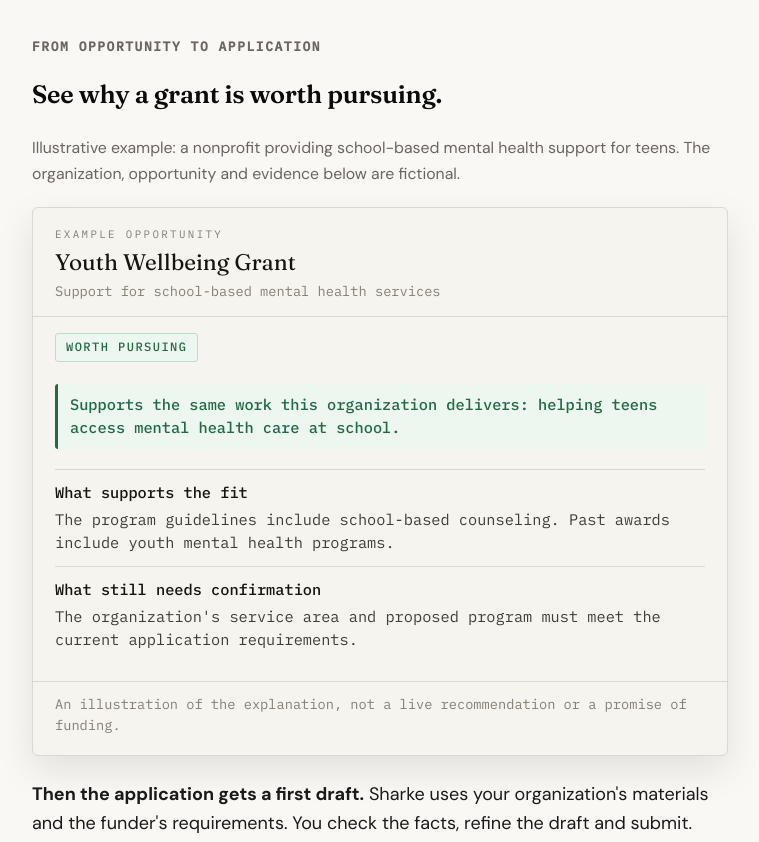
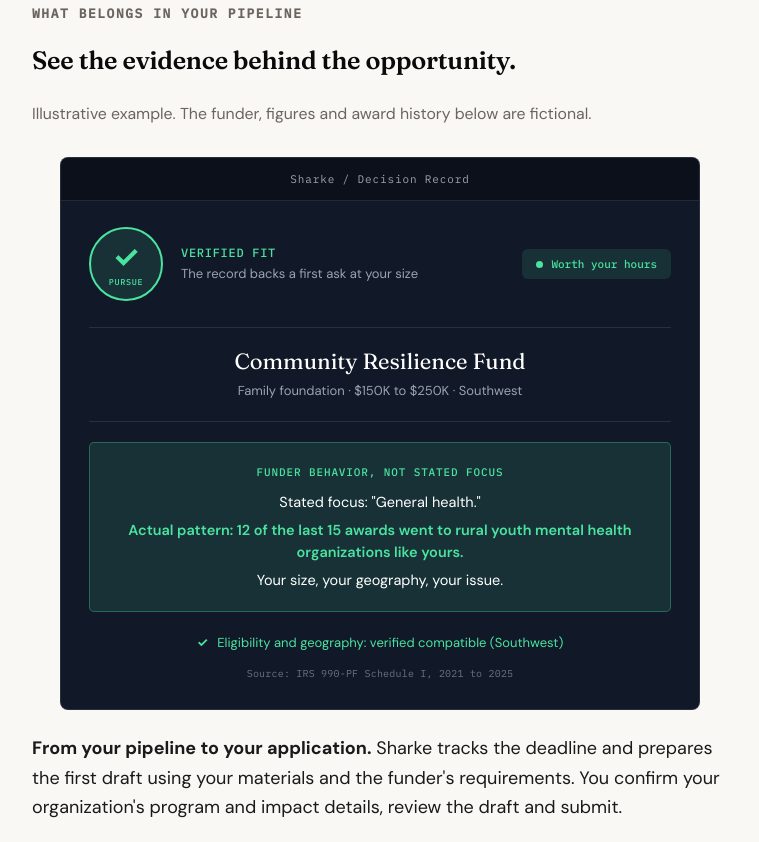
Before and after one commit to Sharke-ai/sharke-website, a website: page grant-director.html in a window 1280 px wide. Shown: the part 784-1626 px from the top of the page, without its empty margins (260-1019 px from the left). Drawn offline with Linux system fonts and the light colour scheme; no server answers; a script that the page names is missing.

Commit message:
Clarify Grant Team pipeline and review role (#15)

```diff
--- a/grant-director.html
+++ b/grant-director.html
@@ -466,6 +466,79 @@
     html { scroll-behavior: auto; }
     .hook h1, .hook .subhead, .hook .eyebrow { animation: none; }
   }
+  /* Static homepage example: the same card, without the carousel. */
+  .decision-dashboard {
+    --bg: #0a0f1a;
+    --bg-2: #111827;
+    --bg-3: #1a2236;
+    --accent: #4AE3A0;
+    --accent-soft: rgba(74,227,160,0.12);
+    --accent-border: rgba(74,227,160,0.32);
+    --warm: #FBBF24;
+    --warm-soft: rgba(251,191,36,0.10);
+    --danger: #F2766B;
+    --ink: #FFFFFF;
+    --ink-2: #D1D5DB;
+    --ink-3: #9CA3AF;
+    --ink-4: #6B7280;
+    --rule: rgba(255,255,255,0.10);
+    --rule-2: rgba(255,255,255,0.18);
+
+    /* Decision Record paper tokens */
+    --paper: #f6f4ef;
+    --paper-ink: #16140f;
+    --paper-ink-2: #403d35;
+    --paper-ink-3: #857f74;
+    --paper-rule: #ddd8cf;
+    --rec-green: #1f6b42;
+    --rec-green-bg: #eef6f0;
+    --rec-red: #8f2424;
+    --rec-red-bg: #fbf1f1;
+
+    --sans: 'DM Sans', -apple-system, BlinkMacSystemFont, sans-serif;
+    --serif: 'Fraunces', Georgia, serif;
+    --mono: 'IBM Plex Mono', monospace;
+  }
+  .decision-dashboard {
+    border: 1px solid var(--rule); background: var(--bg-2);
+    transition: opacity 0.3s ease; border-radius: 8px; overflow: hidden;
+    text-align: left; max-width: 640px; margin: 30px auto 0;
+  }
+  .decision-dashboard.fade-out { opacity: 0; }
+  .dash-bar {
+    display: flex; align-items: center; justify-content: center; position: relative;
+    padding: 12px 18px; background: rgba(0,0,0,0.3); border-bottom: 1px solid var(--rule);
+  }
+  .dash-title { font-family: var(--mono); font-size: 11px; letter-spacing: 0.08em; color: var(--ink-3); }
+  .dash-content { padding: 26px 28px; }
+  .dash-top { display: flex; justify-content: space-between; align-items: center; gap: 18px; margin-bottom: 26px; }
+  .dash-ring {
+    display: flex; flex-direction: column; align-items: center; justify-content: center;
+    width: 74px; height: 74px; border: 2px solid var(--accent); background: var(--accent-soft);
+    flex-shrink: 0; border-radius: 50%;
+  }
+  .dash-glyph { font-size: 1.7rem; font-weight: 700; color: var(--accent); line-height: 1; }
+  .dash-verdict-label { font-family: var(--mono); font-size: 8.5px; color: var(--accent); margin-top: 4px; letter-spacing: 0.08em; text-transform: uppercase; font-weight: 500; text-align: center; line-height: 1.1; }
+  .dash-meta { flex: 1; }
+  .dash-eyebrow { font-family: var(--mono); font-size: 12px; font-weight: 500; color: var(--accent); letter-spacing: 0.06em; text-transform: uppercase; margin-bottom: 5px; line-height: 1.3; }
+  .dash-rank { font-size: 13px; color: var(--ink-3); margin: 0; line-height: 1.4; }
+  .dash-status { display: inline-flex; align-items: center; gap: 8px; background: var(--accent-soft); padding: 6px 14px; border-radius: 6px; flex-shrink: 0; }
+  .dash-status-dot { width: 7px; height: 7px; border-radius: 50%; background: var(--accent); }
+  .dash-status-text { font-family: var(--mono); font-size: 11px; color: var(--accent); font-weight: 500; white-space: nowrap; }
+  .dash-funder { text-align: center; border-top: 1px solid var(--rule); border-bottom: 1px solid var(--rule); padding: 20px 0; margin-bottom: 20px; }
+  .dash-funder-name { font-family: var(--serif); font-size: 22px; font-weight: 400; color: var(--ink); margin-bottom: 5px; line-height: 1.2; }
+  .dash-funder-sub { font-size: 13px; color: var(--ink-3); margin: 0; }
+  .dash-insight { background: var(--accent-soft); border: 1px solid var(--accent-border); padding: 20px 22px; margin-bottom: 20px; border-radius: 5px; text-align: center; }
+  .dash-insight-label { font-family: var(--mono); font-size: 11px; letter-spacing: 0.08em; text-transform: uppercase; color: var(--accent); margin-bottom: 10px; font-weight: 500; }
+  .dash-insight-text { font-size: 14.5px; color: var(--ink); line-height: 1.55; }
+  .dash-insight-text .hl { font-weight: 600; color: var(--accent); display: block; margin: 5px 0; }
+  .dash-verify { display: flex; align-items: center; justify-content: center; gap: 9px; font-size: 13px; color: var(--accent); margin: 0; }
+  .dash-verify-icon { display: inline-flex; font-weight: 700; flex-shrink: 0; }
+  .dash-source { font-family: var(--mono); font-size: 10px; letter-spacing: 0.02em; color: var(--ink-4); text-align: center; margin: 13px 0 0; }
+  @media (max-width: 600px) {
+    .dash-top { flex-direction: column; align-items: flex-start; gap: 14px; }
+    .dash-content { padding: 22px 18px; }
+  }
 </style>
 </head>
 <body>
@@ -481,7 +554,7 @@
     <div class="container">
       <p class="eyebrow">The grant team you can afford</p>
       <h1>Put a grant team behind your mission.</h1>
-      <p class="subhead">You know there are grants that could fund your mission. You don't have time to find and evaluate them, and you can't afford to hire someone who will. So we built the grant team you can afford.</p>
+      <p class="subhead">Sharke builds and maintains a grant pipeline around your funding goal, with grants worth pursuing now and funder relationships to develop for the future.</p>
       <p class="hook-solution">It finds the grants, checks each one against the funder's own record, tracks every deadline, and hands you the first draft of the application. You approve it and you send it.</p>
       <a href="#ss-price-card" class="hook-cta">Start the grant team &rarr;</a>
       <p class="hook-note">From $99 a month for organizations with annual revenue under $1M. Month to month. Cancel anytime.</p>
@@ -490,34 +563,41 @@
 
   <section aria-labelledby="example-title">
     <div class="container">
-      <h3>From opportunity to application</h3>
-      <h2 id="example-title">See why a grant is worth pursuing.</h2>
-      <p class="example-context">Illustrative example: a nonprofit providing school-based mental health support for teens. The organization, opportunity and evidence below are fictional.</p>
-      <div class="record pursue">
-        <div class="rec-head">
-          <div>
-            <div class="rec-brand">Example opportunity</div>
-            <div class="rec-grant">Youth Wellbeing Grant</div>
-            <div class="rec-meta">Support for school-based mental health services</div>
+      <h3>What belongs in your pipeline</h3>
+      <h2 id="example-title">See the evidence behind the opportunity.</h2>
+      <p class="example-context">Illustrative example. The funder, figures and award history below are fictional.</p>
+    <div class="decision-dashboard" id="decision-dashboard">
+      <div class="dash-bar">
+        <span class="dash-title">Sharke / Decision Record</span>
+      </div>
+      <div class="dash-content">
+        <div class="dash-top">
+          <div class="dash-ring">
+            <span class="dash-glyph">&#10003;</span>
+            <span class="dash-verdict-label">Pursue</span>
+          </div>
+          <div class="dash-meta">
+            <p class="dash-eyebrow">Verified fit</p>
+            <p class="dash-rank">The record backs a first ask at your size</p>
+          </div>
+          <div class="dash-status">
+            <span class="dash-status-dot"></span>
+            <span class="dash-status-text">Worth your hours</span>
           </div>
         </div>
-        <div class="rec-verdict">
-          <span class="rec-badge">Worth pursuing</span>
-          <div class="rec-redirect">Supports the same work this organization delivers: helping teens access mental health care at school.</div>
+        <div class="dash-funder">
+          <p class="dash-funder-name">Community Resilience Fund</p>
+          <p class="dash-funder-sub">Family foundation &middot; $150K to $250K &middot; Southwest</p>
         </div>
-        <div class="rec-reasons">
-          <div class="rec-reason">
-            <div class="rec-reason-h">What supports the fit</div>
-            <div class="rec-reason-b">The program guidelines include school-based counseling. Past awards include youth mental health programs.</div>
-          </div>
-          <div class="rec-reason">
-            <div class="rec-reason-h">What still needs confirmation</div>
-            <div class="rec-reason-b">The organization's service area and proposed program must meet the current application requirements.</div>
-          </div>
+        <div class="dash-insight">
+          <p class="dash-insight-label">Funder behavior, not stated focus</p>
+          <p class="dash-insight-text">Stated focus: "General health."<span class="hl">Actual pattern: 12 of the last 15 awards went to rural youth mental health organizations like yours.</span>Your size, your geography, your issue.</p>
         </div>
-        <div class="rec-note">An illustration of the explanation, not a live recommendation or a promise of funding.</div>
+        <p class="dash-verify"><span class="dash-verify-icon">&#10003;</span><span class="dash-verify-text">Eligibility and geography: verified compatible (Southwest)</span></p>
+        <p class="dash-source">Source: IRS 990-PF Schedule I, 2021 to 2025</p>
       </div>
-      <p class="example-next"><strong>Then the application gets a first draft.</strong> Sharke uses your organization's materials and the funder's requirements. You check the facts, refine the draft and submit.</p>
+    </div>
+      <p class="example-next"><strong>From your pipeline to your application.</strong> Sharke tracks the deadline and prepares the first draft using your materials and the funder's requirements. You confirm your organization's program and impact details, review the draft and submit.</p>
       <a href="#ss-price-card" class="hook-cta" id="mid-cta">Start the grant team &rarr;</a>
     </div>
   </section>
@@ -530,7 +610,7 @@
         <div class="fork-col lead" id="ss-price-card">
           <span class="fork-rec">You approve and send</span>
           <h2 class="fork-title">The grant team you can afford</h2>
-          <p class="offer-summary">Grant research, fit checks, deadline tracking and first application drafts, with your pipeline in one place.</p>
+          <p class="offer-summary">A grant pipeline built around your funding goal, with research, fit checks, deadline tracking and first application drafts.</p>
           <h3 class="tier-heading" id="tier-heading">Your organization's annual revenue</h3>
           <div class="ss-tier" id="ss-tier" role="radiogroup" aria-label="Your organization's annual revenue">
             <div class="ss-tier-card">
@@ -562,9 +642,9 @@
       <div class="getting-started">
         <h3 class="start-heading">After you sign up</h3>
         <ol class="start-steps">
-          <li><strong>Confirm your organization.</strong> Add your mission, location and budget.</li>
+          <li><strong>Confirm your organization.</strong> Add your mission, location, budget and materials for drafting.</li>
           <li><strong>Review your pipeline.</strong> See the opportunities and the evidence behind each recommendation.</li>
-          <li><strong>Review and submit.</strong> Add your materials for drafting, check the application and send it.</li>
+          <li><strong>Review and submit.</strong> You confirm your organization's program and impact details, review the draft and submit.</li>
         </ol>
       </div>
       <p class="free-onramp">Need the full application package prepared and submitted with your approval? <a href="/grant-office">See the grant office</a>, from $399 a month.</p>
@@ -574,9 +654,9 @@
   <section aria-labelledby="support-title">
     <div class="container">
       <h3>Support for your funding plan</h3>
-      <h2 id="support-title">Put your time into the grants worth pursuing.</h2>
-      <p>Application requirements tell you who can apply. Award history helps show which work a funder has supported. Sharke brings that evidence into your pipeline so you can decide where to put your time.</p>
-      <p>Some opportunities are ready for an application; others need a relationship first. Building that pipeline before funding is urgent gives you time to evaluate both.</p>
+      <h2 id="support-title">A pipeline built around your funding goal.</h2>
+      <p>You know there are grants that could fund your mission. You don't have time to find and evaluate them, and you can't afford to hire someone who will. So we built the grant team you can afford.</p>
+      <p>Sharke sizes the pipeline to your grant goal, replaces weak fits, and keeps it current as cycles change.</p>
       <ul class="walk-list">
         <li><span class="step-num">Research</span><span class="step-text"><strong>A reason behind each recommendation.</strong> See the evidence supporting an opportunity and the questions that still need an answer.</span></li>
         <li><span class="step-num">Prepare</span><span class="step-text"><strong>A first draft to work from.</strong> Your materials inform the application, with a review against the funder's criteria before you send.</span></li>
@@ -609,7 +689,7 @@
       <h2>Before you start</h2>
       <details>
         <summary>What work will I still need to do?</summary>
-        <p>Confirm your organization's profile, provide the materials for drafting, and decide which opportunities to pursue. Sharke handles research, fit checks, deadline tracking and the first draft. You check the facts, make any edits and submit the application.</p>
+        <p>Confirm your organization's profile, provide the materials for drafting, and decide which opportunities to pursue. Sharke handles research, fit checks, deadline tracking and the first draft. You confirm your organization's program and impact details, review the draft and submit.</p>
       </details>
       <details>
         <summary>What happens after I sign up?</summary>
```
